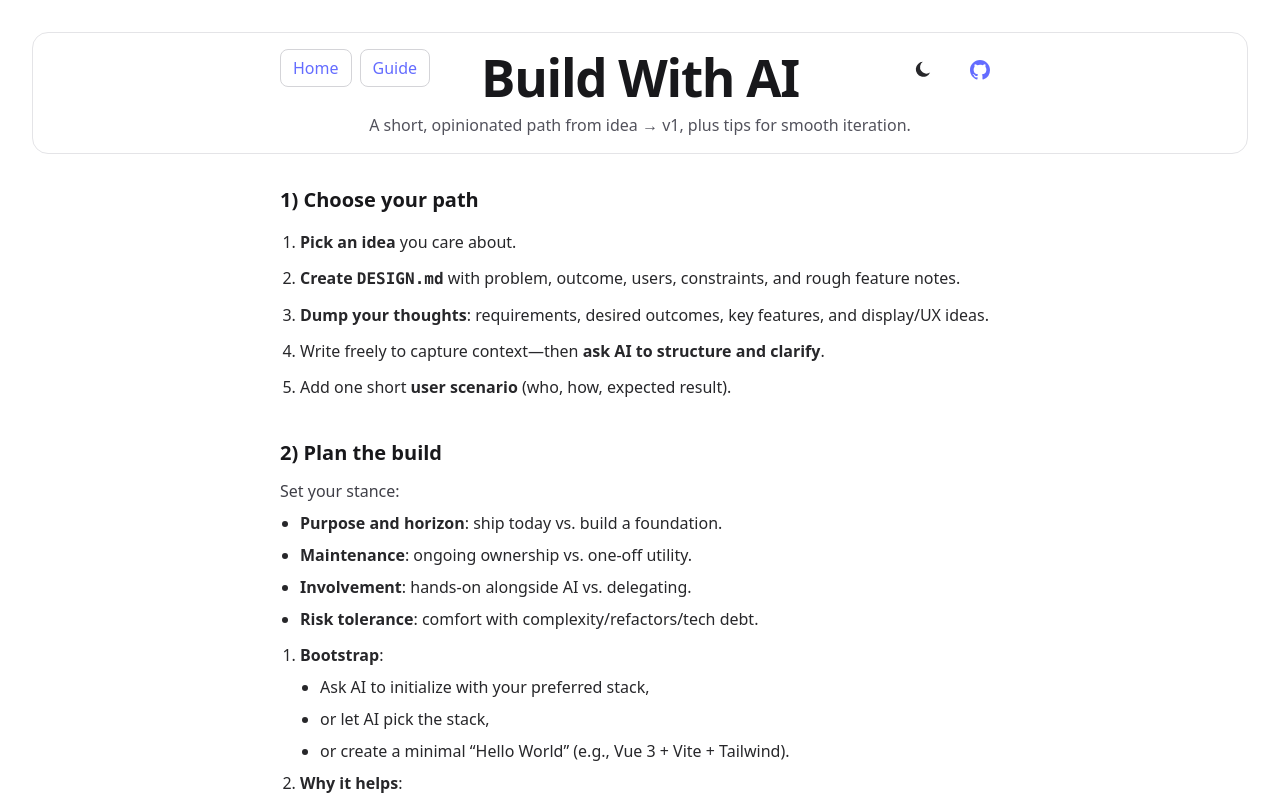
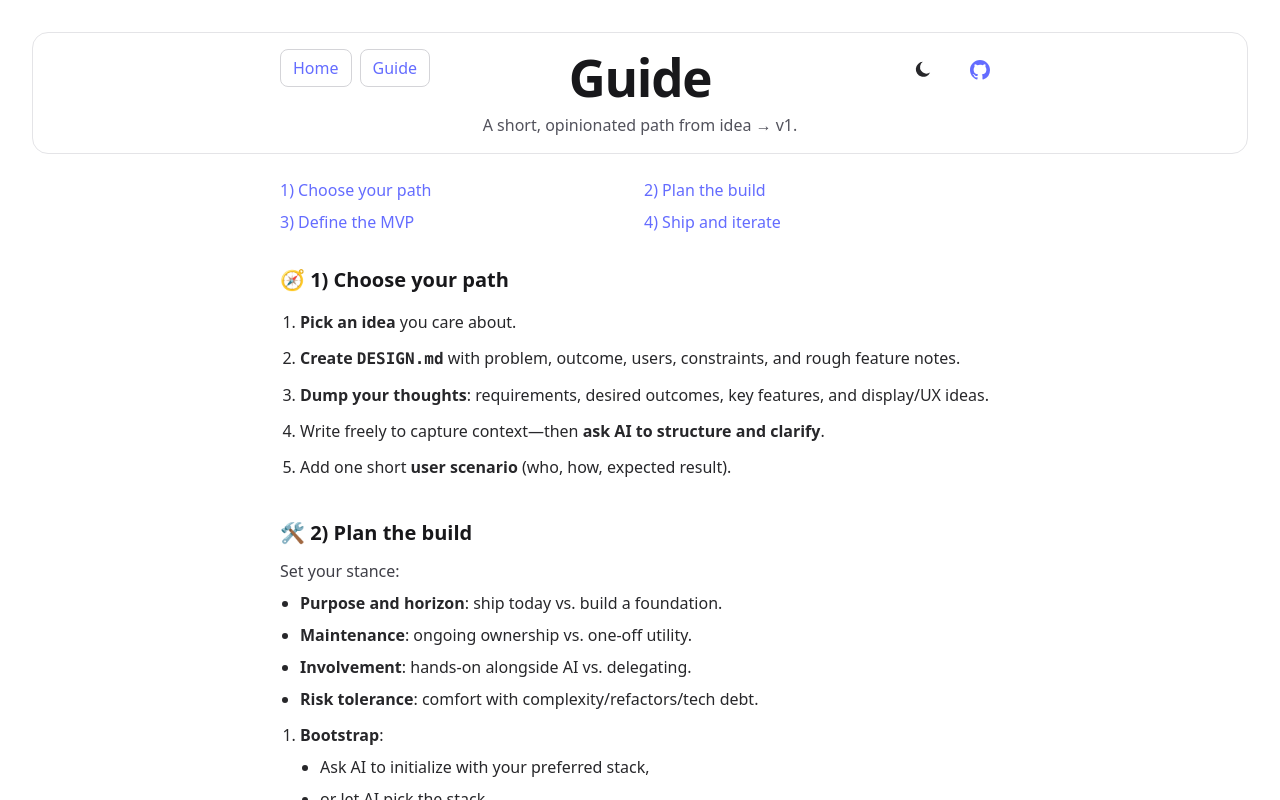
Before and after one commit to shaarselhorst/vibes-only, a Vue app in the folder 10-app/vibes-only/: page /guide in a window 1280 px wide. Shown: the top 800 px of the page. Built offline with nearby package versions, Linux system fonts and the light colour scheme.

Commit message:
Update Guide.vue to enhance structure and clarity by introducing a navigation section with links to key steps in the app development process. Updated section titles to include icons for better visual guidance and refined content for improved readability.

```diff
--- a/10-app/vibes-only/src/pages/Guide.vue
+++ b/10-app/vibes-only/src/pages/Guide.vue
@@ -4,16 +4,36 @@ import TopBar from '@/components/TopBar.vue'
 
 <template>
   <main class="min-h-dvh flex flex-col">
-    <div class="border border-zinc-200 dark:border-zinc-800 bg-white dark:bg-zinc-900 rounded-2xl">
+    <header class="border border-zinc-200 dark:border-zinc-800 bg-white dark:bg-zinc-900 rounded-2xl">
       <div class="w-full max-w-3xl mx-auto px-6 py-4 text-center relative">
         <TopBar />
-        <h1 class="text-3xl font-extrabold tracking-tight text-zinc-900 dark:text-white">Build With AI</h1>
-        <p class="mt-2 text-zinc-600 dark:text-zinc-300">A short, opinionated path from idea → v1, plus tips for smooth iteration.</p>
+        <h1 class="text-3xl font-extrabold tracking-tight text-zinc-900 dark:text-white">Guide</h1>
+        <p class="mt-2 text-zinc-600 dark:text-zinc-300">A short, opinionated path from idea → v1.</p>
       </div>
-    </div>
+    </header>
 
-    <section class="w-full max-w-3xl mx-auto px-6 mt-8 text-left">
-      <h2 class="text-xl font-semibold text-zinc-900 dark:text-zinc-100">1) Choose your path</h2>
+    <section class="w-full max-w-3xl mx-auto px-6 mt-6 text-left" aria-label="Contents">
+      <h2 class="sr-only">📑 Contents</h2>
+      <nav>
+        <ul class="grid gap-2 sm:grid-cols-2">
+          <li>
+            <a href="#choose-your-path" class="text-blue-700 dark:text-blue-400 hover:underline">1) Choose your path</a>
+          </li>
+          <li>
+            <a href="#plan-the-build" class="text-blue-700 dark:text-blue-400 hover:underline">2) Plan the build</a>
+          </li>
+          <li>
+            <a href="#define-the-mvp" class="text-blue-700 dark:text-blue-400 hover:underline">3) Define the MVP</a>
+          </li>
+          <li>
+            <a href="#ship-and-iterate" class="text-blue-700 dark:text-blue-400 hover:underline">4) Ship and iterate</a>
+          </li>
+        </ul>
+      </nav>
+    </section>
+
+    <section id="choose-your-path" class="w-full max-w-3xl mx-auto px-6 mt-8 text-left">
+      <h2 class="text-xl font-semibold text-zinc-900 dark:text-zinc-100">🧭 1) Choose your path</h2>
       <ol class="mt-4 space-y-3 list-decimal pl-5 text-left">
         <li class="text-zinc-800 dark:text-zinc-200"><strong>Pick an idea</strong> you care about.</li>
         <li class="text-zinc-800 dark:text-zinc-200"><strong>Create <code>DESIGN.md</code></strong> with problem, outcome, users, constraints, and rough feature notes.</li>
@@ -23,8 +43,8 @@ import TopBar from '@/components/TopBar.vue'
       </ol>
     </section>
 
-    <section class="w-full max-w-3xl mx-auto px-6 mt-10 text-left">
-      <h2 class="text-xl font-semibold text-zinc-900 dark:text-zinc-100">2) Plan the build</h2>
+    <section id="plan-the-build" class="w-full max-w-3xl mx-auto px-6 mt-10 text-left">
+      <h2 class="text-xl font-semibold text-zinc-900 dark:text-zinc-100">🛠️ 2) Plan the build</h2>
       <p class="mt-3 text-zinc-700 dark:text-zinc-300">Set your stance:</p>
       <ul class="mt-2 list-disc pl-5 space-y-2">
         <li class="text-zinc-800 dark:text-zinc-200"><strong>Purpose and horizon</strong>: ship today vs. build a foundation.</li>
@@ -50,8 +70,8 @@ import TopBar from '@/components/TopBar.vue'
       </ol>
     </section>
 
-    <section class="w-full max-w-3xl mx-auto px-6 mt-10 text-left">
-      <h2 class="text-xl font-semibold text-zinc-900 dark:text-zinc-100">3) Define the MVP</h2>
+    <section id="define-the-mvp" class="w-full max-w-3xl mx-auto px-6 mt-10 text-left">
+      <h2 class="text-xl font-semibold text-zinc-900 dark:text-zinc-100">🎯 3) Define the MVP</h2>
       <ol class="mt-4 space-y-3 list-decimal pl-5 text-left">
         <li class="text-zinc-800 dark:text-zinc-200"><strong>Create <code>TODO.md</code></strong> from your <code>DESIGN.md</code>: app type, prioritized features, acceptance criteria, and constraints.</li>
         <li class="text-zinc-800 dark:text-zinc-200">If bootstrapped, let AI analyze the codebase and tailor suggestions to your stack.</li>
@@ -59,8 +79,8 @@ import TopBar from '@/components/TopBar.vue'
       </ol>
     </section>
 
-    <section class="w-full max-w-3xl mx-auto px-6 mt-10 text-left">
-      <h2 class="text-xl font-semibold text-zinc-900 dark:text-zinc-100">4) Ship and iterate</h2>
+    <section id="ship-and-iterate" class="w-full max-w-3xl mx-auto px-6 mt-10 text-left">
+      <h2 class="text-xl font-semibold text-zinc-900 dark:text-zinc-100">🚀 4) Ship and iterate</h2>
       <ul class="mt-3 list-disc pl-5 space-y-2">
         <li class="text-zinc-800 dark:text-zinc-200">Implement in tiny steps; run the app after each edit.</li>
         <li class="text-zinc-800 dark:text-zinc-200">Prefer simple, boring solutions over clever abstractions.</li>
```
